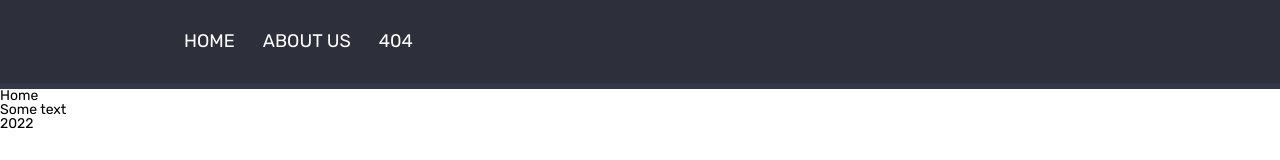
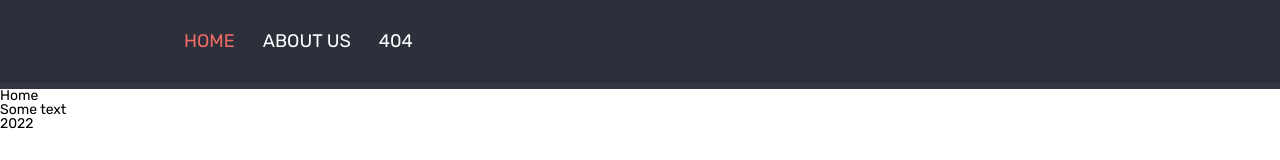
Before and after one commit to skif-cezar/React, a React (Create React App) app in the folder react-components/: page / in a window 1280 px wide. Shown: the top 160 px of the page. Built offline with nearby package versions, Linux system fonts and the light colour scheme.

Commit message:
fix: activ item in menu to fix bugs

```diff
--- a/react-components/src/components/menu/Menu.css
+++ b/react-components/src/components/menu/Menu.css
@@ -8,3 +8,7 @@
 .header__navigation > a:hover {
   color: #f06c64;
 }
+
+a.active-link {
+  color: #f06c64;
+}
--- a/react-components/src/components/menu/Menu.tsx
+++ b/react-components/src/components/menu/Menu.tsx
@@ -1,14 +1,20 @@
 import React from 'react';
-import { Link } from 'react-router-dom';
+import { NavLink } from 'react-router-dom';
 import './Menu.css';
 
 const Menu = () => {
   return (
     <>
       <nav className="header__navigation">
-        <Link to="/">Home</Link>
-        <Link to="/about">About Us</Link>
-        <Link to="/404">404</Link>
+        <NavLink to="/" className={({ isActive }) => (isActive ? 'active-link' : '')}>
+          Home
+        </NavLink>
+        <NavLink to="/about" className={({ isActive }) => (isActive ? 'active-link' : '')}>
+          About Us
+        </NavLink>
+        <NavLink to="/404" className={({ isActive }) => (isActive ? 'active-link' : '')}>
+          404
+        </NavLink>
       </nav>
     </>
   );
```
